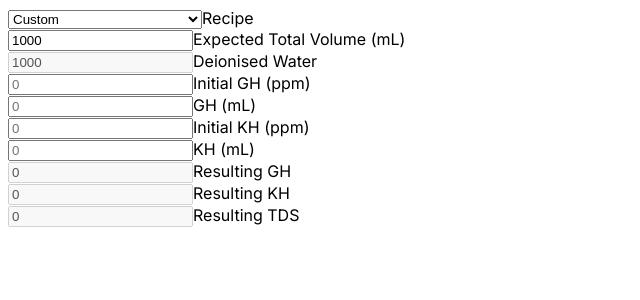
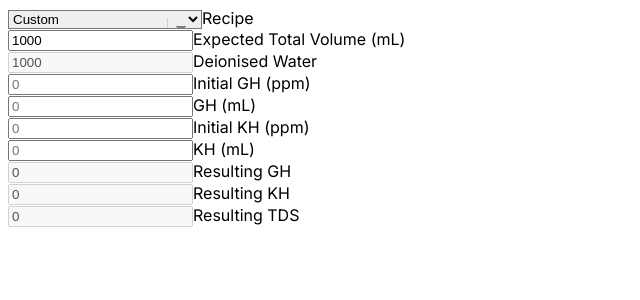
Before and after one commit to websterbontilao/coffee-diy-water-calculator, a Next.js app: page / in a window 1280 px wide. Shown: the top 300 px of the page, without its empty margins (0-640 px from the left). Built offline with nearby package versions, Linux system fonts and the light colour scheme.

Commit message:
Removed initial css and added arrow for dropdown

```diff
--- /dev/null
+++ b/app/components/fields/DropDownField.css
@@ -0,0 +1,39 @@
+select.minimal {
+    background-image:
+        linear-gradient(45deg, transparent 50%, gray 50%),
+        linear-gradient(135deg, gray 50%, transparent 50%),
+        linear-gradient(to right, #ccc, #ccc);
+    background-position:
+        calc(100% - 20px) calc(1em + 2px),
+        calc(100% - 15px) calc(1em + 2px),
+        calc(100% - 2.5em) 0.5em;
+    background-size:
+        5px 5px,
+        5px 5px,
+        1px 1.5em;
+    background-repeat: no-repeat;
+}
+
+select.minimal:focus {
+    background-image:
+        linear-gradient(45deg, green 50%, transparent 50%),
+        linear-gradient(135deg, transparent 50%, green 50%),
+        linear-gradient(to right, #ccc, #ccc);
+    background-position:
+        calc(100% - 15px) 1em,
+        calc(100% - 20px) 1em,
+        calc(100% - 2.5em) 0.5em;
+    background-size:
+        5px 5px,
+        5px 5px,
+        1px 1.5em;
+    background-repeat: no-repeat;
+    border-color: green;
+    outline: 0;
+}
+
+
+select.dropdown:-moz-focusring {
+    color: transparent;
+    text-shadow: 0 0 0 #000;
+}
--- a/app/components/fields/DropDownField.js
+++ b/app/components/fields/DropDownField.js
@@ -1,4 +1,5 @@
-import React, { useEffect, useState } from "react";
+import React from "react";
+import './DropDownField.css';
 
 const DropDownField = ({ label, items, value, onChange }) => {
 
@@ -13,9 +14,9 @@ const DropDownField = ({ label, items, value, onChange }) => {
     return (
         <div className="relative mt-2 dropdown">
             <select
-                name="recipes"
+                name={label}
                 className="
-                    rounded-1xl appearance-none border border-gray-300
+                    minimal rounded-1xl appearance-none border border-gray-300
                     rounded min-w-0 md:min-w-xs py-2 px-3 text-gray-700 leading-tight
                     focus:outline-none focus:ring-2 focus:ring-blue-500"
                 value={value}
```
Also changed, not shown: app/globals.css (deleted, +0 -27 lines).
